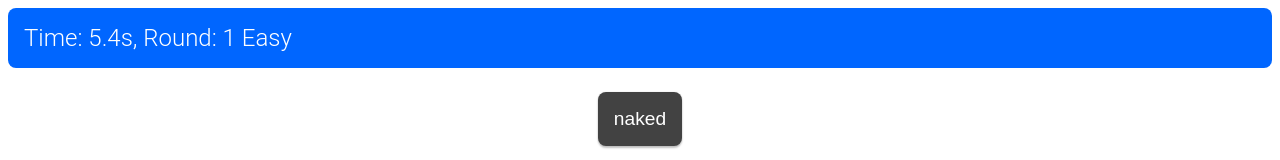
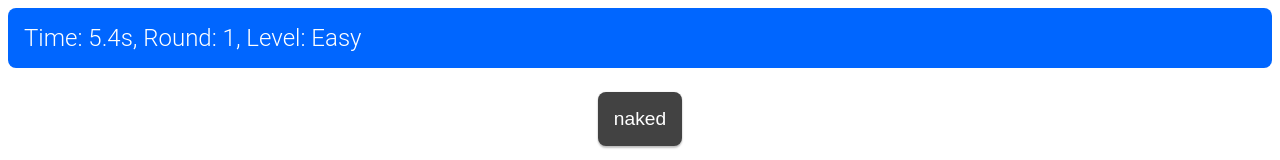
Before and after one commit to AlonHor/fastwords-pwa, a React (Create React App) app: page / in a window 1280 px wide. Shown: the top 160 px of the page. Built offline with nearby package versions, Linux system fonts and the light colour scheme.

Commit message:
Added "Level" label and removed an unnecessary comments

```diff
--- a/src/App.js
+++ b/src/App.js
@@ -2,7 +2,6 @@ import { useEffect, useState } from 'react'
 import { ToastContainer } from 'react-toastify'
 import 'react-toastify/dist/ReactToastify.css'
 import Word from './components/Word'
-// import importedEasyWords from './data/easy-words.txt'
 import { allWords } from './data/words'
 
 function App() {
@@ -140,7 +139,7 @@ function App() {
       {timeRunning ? (
         <>
           <h2 className="Title">
-            Time: {time}s, Round: {round} {level}
+            Time: {time}s, Round: {round}, Level: {level}
           </h2>
           <div className="Words">
             {words.map((word) => (
```
